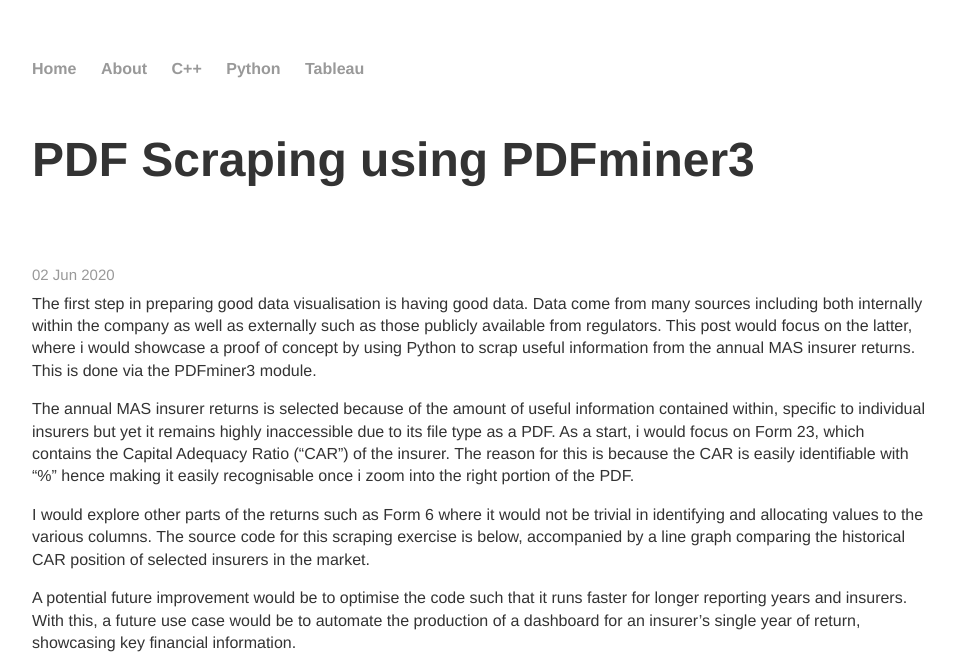
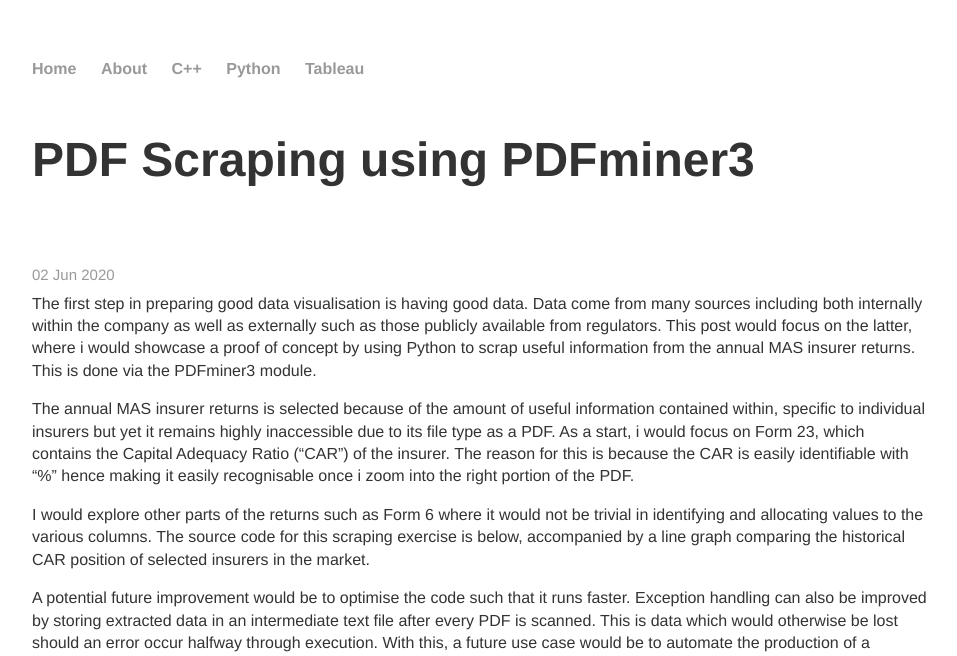
Before and after one commit to cchanzl/Lock-Screen, a Jekyll site: the page built from _posts/2020-06-02-PDF-Scraping-using-PDFminer3.md, in a window 1280 px wide. Shown: the top 656 px of the page, without its empty margins (160-1117 px from the left). Built offline with Jekyll 4.4.1, drawn with Linux system fonts in a browser that asks for light colours; some of the changed text lies outside the part shown.

Commit message:
Update 2020-06-02-PDF-Scraping-using-PDFminer3.md

```diff
--- a/_posts/2020-06-02-PDF-Scraping-using-PDFminer3.md
+++ b/_posts/2020-06-02-PDF-Scraping-using-PDFminer3.md
@@ -11,7 +11,7 @@
 
 I would explore other parts of the returns such as Form 6 where it would not be trivial in identifying and allocating values to the various columns. The source code for this scraping exercise is below, accompanied by a line graph comparing the historical CAR position of selected insurers in the market.
 
-A potential future improvement would be to optimise the code such that it runs faster for longer reporting years and insurers. With this, a future use case would be to automate the production of a dashboard for an insurer's single year of return, showcasing key financial information.
+A potential future improvement would be to optimise the code such that it runs faster. Exception handling can also be improved by storing extracted data in an intermediate text file after every PDF is scanned. This is data which would otherwise be lost should an error occur halfway through execution. With this, a future use case would be to automate the production of a dashboard for an insurer's single year of return, showcasing key financial information.
 
 
 <center> {% include Line.html %} </center>
```
